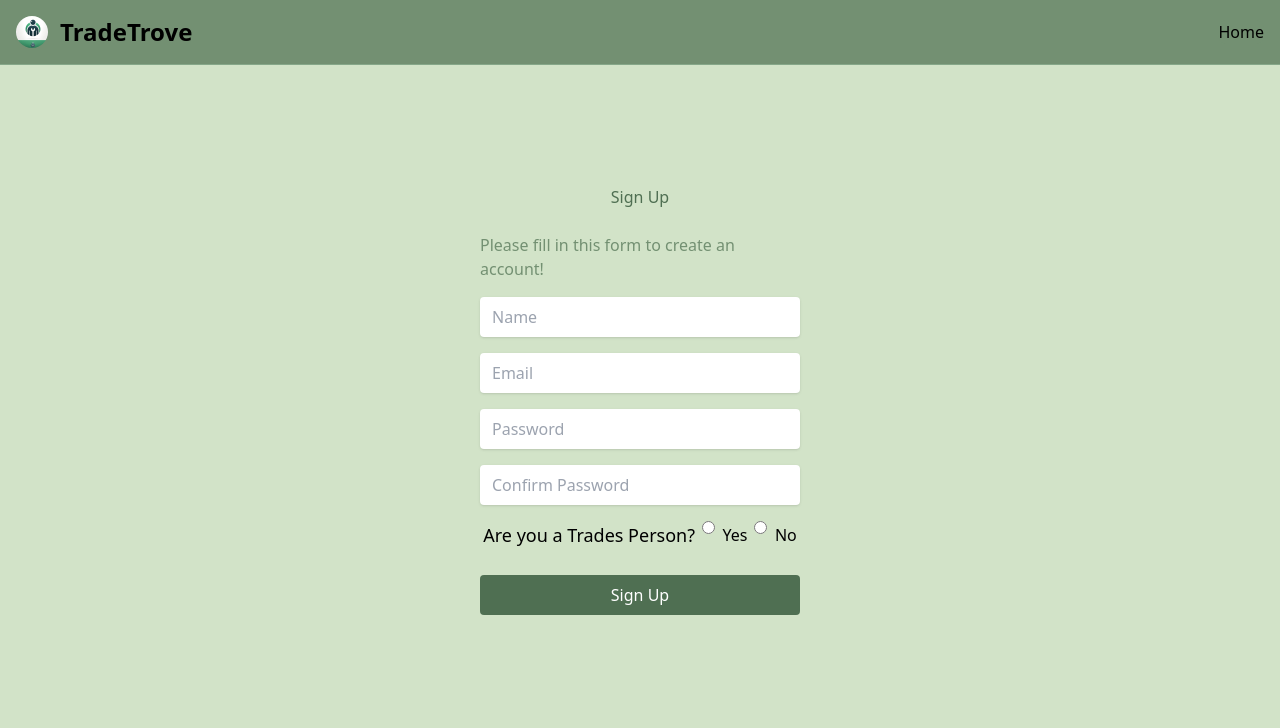
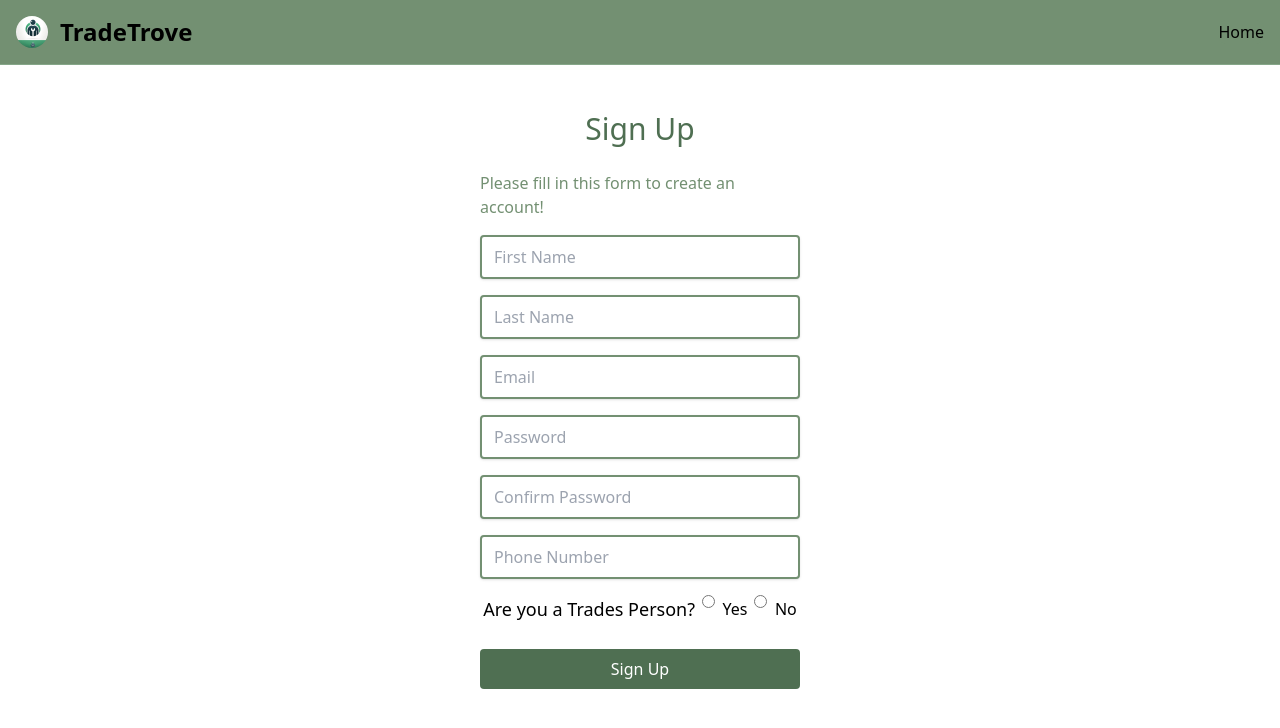
Before and after one commit to jaimalhi/TradeTrove, a React (Create React App) app in the folder frontend/: page /signUp in a window 1280 px wide. Shown: the top 728 px of the page. Built offline with nearby package versions, Linux system fonts and the light colour scheme.

Commit message:
fixed the signup form and added viewTradies Page

```diff
--- a/frontend/src/App.js
+++ b/frontend/src/App.js
@@ -7,6 +7,7 @@ import LandingPage from "./components/LandingPage/LandingPage";
 import SignupPage from "./components/SignupPage/SignupPage";
 import ViewJobsPage from "./components/ViewJobsPage/ViewJobsPage";
 import TradieServicesPage from "./components/TradieServicesPage/TradieServicesPage";
+import ViewTradies from "./components/ViewTradies/ViewTradies";
 import Cookies from "js-cookie";
 import { useState } from "react";
 import CustomerServices from "./components/CustomerServices/CustomerServices";
@@ -97,6 +98,11 @@ function App() {
                      isLoggedIn={isLoggedIn}
                      handleLogoutClicked={handleLogoutClicked}
                      isTradie={isTradie}
+                  />,<ViewTradies />]}></Route>
+            <Route path="/customer/jobs" element={[ <Navbar
+                     isLoggedIn={isLoggedIn}
+                     handleLogoutClicked={handleLogoutClicked}
+                     isTradie={isTradie}
                   />,<CustomerServices />]}></Route>
          </Routes>
       </Router>
--- a/frontend/src/components/LandingPage/LandingPage.js
+++ b/frontend/src/components/LandingPage/LandingPage.js
@@ -14,7 +14,7 @@ function LandingPage() {
 
 
   return (
-    <div className="landingPage">
+    <div className="landingPage pt-[20px]">
       <div className="landingPageContainer">
         <img
           className="landingPage_image"
@@ -36,7 +36,7 @@ function LandingPage() {
             <Link to="/login">
               <button
                 type="button"
-                className=" text-white w-3/4 h-3/4 text-[#000000] bg-[#D2E3C8] hover:bg-[#86A789] focus:ring-4 focus:outline-none focus:ring-[#739072] font-medium rounded-lg text-xl text-center dark:bg-[#739072] dark:hover:bg-[#4F6F52] dark:focus:ring-[#D2E3C8]"
+                className=" text-white w-3/4 h-3/4 text-[#000000] bg-dark-green hover:bg-[#86A789] focus:ring-4 focus:outline-none focus:ring-[#739072] font-medium rounded-lg text-xl text-center dark:bg-[#739072] dark:hover:bg-[#4F6F52] dark:focus:ring-[#D2E3C8]"
               >
                 Login
               </button>
@@ -46,7 +46,7 @@ function LandingPage() {
             <Link to="/signup">
               <button
                 type="button"
-                className=" text-white w-3/4 h-3/4 text-[#000000] bg-[#D2E3C8] hover:bg-[#86A789] focus:ring-4 focus:outline-none focus:ring-[#739072] font-medium rounded-lg text-xl text-center dark:bg-[#739072] dark:hover:bg-[#4F6F52] dark:focus:ring-[#D2E3C8]"
+                className=" text-white w-3/4 h-3/4 text-[#000000] bg-dark-green hover:bg-[#86A789] focus:ring-4 focus:outline-none focus:ring-[#739072] font-medium rounded-lg text-xl text-center dark:bg-[#739072] dark:hover:bg-[#4F6F52] dark:focus:ring-[#D2E3C8]"
               >
                 Sign Up
               </button>
--- a/frontend/src/components/LoginPage/LoginPage.js
+++ b/frontend/src/components/LoginPage/LoginPage.js
@@ -91,9 +91,9 @@ const Login = ({ handleLoginCookie, handleTradieCookie }) => {
   };
 
   return (
-    <div className="flex justify-center items-center h-screen bg-very-light-green">
+    <div className="flex justify-center items-center h-screen bg-white">
       <div className="w-full max-w-xs">
-        <h1 className="text-xl font-semibold text-dark-green mb-4 text-center">
+        <h1 className="text-3xl font-semibold text-dark-green mb-4 text-center">
           Login
         </h1>
         <p className="text-medium-green">
--- a/frontend/src/components/SignupPage/SignupPage.js
+++ b/frontend/src/components/SignupPage/SignupPage.js
@@ -13,21 +13,22 @@ function SignupPage({handleLoginCookie, handleTradieCookie}) {
   const [formData, setFormData] = useState({
     email: "",
     password: "",
-    confirmPassword: "",
+   firstName: "",
+   lastName: "",
    phoneNumber: "",
-    age: "",
-    gender: "",
    isTradesperson: false,
+   yearsOfExperience: "",
+   skills: ""
  });
+
 
  const handleChange = (e) => {
   const { name, value, type, checked } = e.target;
   setFormData((prevData) => ({
       ...prevData,
-         [name]: value,
+      [name]: type === 'checkbox' ? checked : value,
   }));
 };
-
   const handleSubmit = async (e) => {
     e.preventDefault();
     console.log(formData);
@@ -109,20 +110,30 @@ function SignupPage({handleLoginCookie, handleTradieCookie}) {
    };
 
    return (
-      <div className="flex justify-center items-center h-screen bg-very-light-green">
+      <div className="flex justify-center items-center h-screen bg-white">
          <form onSubmit={handleSubmit} className="w-full max-w-xs">
-            <h2 className="text-center text-dark-green mb-6">Sign Up</h2>
+            <h2 className="text-3xl text-center text-dark-green mb-6">Sign Up</h2>
             <p className="text-medium-green mb-4">Please fill in this form to create an account!</p>
+          <input
+          type="text"
+          id="firstName"
+          name="firstName"
+          placeholder="First Name"
+          value={formData.firstName}
+          onChange={handleChange}
+          required
+          className="mb-4 px-3 py-2 rounded shadow w-full border-2 border-medium-green "
+        />
 
         <input
           type="text"
-               id="name"
-               name="name"
-               placeholder="Name"
-               value={formData.name}
+          id="lastName"
+          name="lastName"
+          placeholder="Last Name"
+          value={formData.lastName}
           onChange={handleChange}
           required
-               className="mb-4 px-3 py-2 rounded shadow w-full"
+          className="mb-4 px-3 py-2 rounded shadow w-full border-2 border-medium-green "
         />
 
             <input
@@ -133,7 +144,7 @@ function SignupPage({handleLoginCookie, handleTradieCookie}) {
                value={formData.email}
                onChange={handleChange}
                required
-               className="mb-4 px-3 py-2 rounded shadow w-full"
+               className="mb-4 px-3 py-2 rounded shadow w-full border-2 border-medium-green"
             />
 
             <input
@@ -144,7 +155,7 @@ function SignupPage({handleLoginCookie, handleTradieCookie}) {
                value={formData.password}
                onChange={handleChange}
                required
-               className="mb-4 px-3 py-2 rounded shadow w-full"
+               className="mb-4 px-3 py-2 rounded shadow w-full border-2 border-medium-green"
             />
 
             <input
@@ -155,9 +166,18 @@ function SignupPage({handleLoginCookie, handleTradieCookie}) {
                value={formData.confirmPassword}
                onChange={handleChange}
                required
-               className="mb-4 px-3 py-2 rounded shadow w-full"
+               className="mb-4 px-3 py-2 rounded shadow w-full border-2 border-medium-green"
             />
-
+           <input
+          type="text"
+          id="phoneNumber"
+          name="phoneNumber"
+          placeholder="Phone Number"
+          value={formData.phoneNumber}
+          onChange={handleChange}
+          required
+          className="mb-4 px-3 py-2 rounded shadow w-full border-2 border-medium-green "
+        />
             <div className="flex justify-around mb-4">
                <span className="mb-2 block text-lg">Are you a Trades Person?</span>
                <label className="inline-flex items-center">
@@ -183,6 +203,30 @@ function SignupPage({handleLoginCookie, handleTradieCookie}) {
                   <span className="ml-2">No</span>
                </label>
             </div>
+            {formData.isTradesperson === "true" && (
+          <div>
+            <input
+              type="text"
+              id="yearsOfExperience"
+              name="yearsOfExperience"
+              placeholder="Years of Experience"
+              value={formData.yearsOfExperience}
+              onChange={handleChange}
+              required
+              className="mb-4 px-3 py-2 rounded shadow w-full border-2 border-medium-green "
+            />
+
+            <textarea
+              id="skills"
+              name="skills"
+              placeholder="Skills"
+              value={formData.skills}
+              onChange={handleChange}
+              required
+              className="mb-4 px-3 py-2 rounded shadow w-full border-2 border-medium-green "
+              style={{ height: '100px' }} // Adjust height as needed
+            />
+          </div> )}
 
             <button
                type="submit"
--- /dev/null
+++ b/frontend/src/components/ViewTradies/ViewTradies.js
@@ -0,0 +1,48 @@
+import React, { useState, useEffect } from 'react';
+import axios from 'axios';
+
+const baseURL = "http://localhost:8080";
+
+function ViewTradies() {
+    const [tradies, setTradies] = useState([]);
+
+    useEffect(() => {
+        const fetchTradies = async () => {
+            try {
+                const response = await axios.get(`${baseURL}/api/tradies/`, {
+                    withCredentials: true,
+                });
+                setTradies(response.data);
+            } catch (error) {
+                console.error("Error fetching tradies:", error);
+            }
+        };
+
+        fetchTradies();
+    }, []);
+
+    console.log(tradies);
+
+    return (
+        <div className="flex flex-col items-center justify-center min-h-screen bg-white px-4 py-8 pt-[100px]">
+            <h2 className="text-center text-dark-green mb-10 text-3xl font-bold">List of Contractors</h2>
+            <div className="w-full max-w-2xl">
+                {tradies.length > 0 ? (
+                    tradies.map((tradie) => (
+                        <div key={tradie.uid} className="bg-very-light-green p-4 rounded-lg shadow-md mb-6">
+                            <h3 className="text-xl font-semibold mb-2">{tradie.first_name} {tradie.last_name}</h3>
+                            <p className="mb-1">Email: <span className="font-medium">{tradie.email}</span></p>
+                            <p className="mb-1">Phone: <span className="font-medium">{tradie.phone_num}</span></p>
+                            <p className="mb-1">Experience: <span className="font-medium">{tradie.years_experience} years</span></p>
+                            <p>Skills: <span className="font-medium">{tradie.skills.join(', ')}</span></p>
+                        </div>
+                    ))
+                ) : (
+                    <p className="text-lg">No tradies found.</p>
+                )}
+            </div>
+        </div>
+    );
+}
+
+export default ViewTradies;
```
Also changed, not shown: 2 other files (tests, documents, lock files or other folders). Lines whose indentation alone changed are shown as unchanged.
